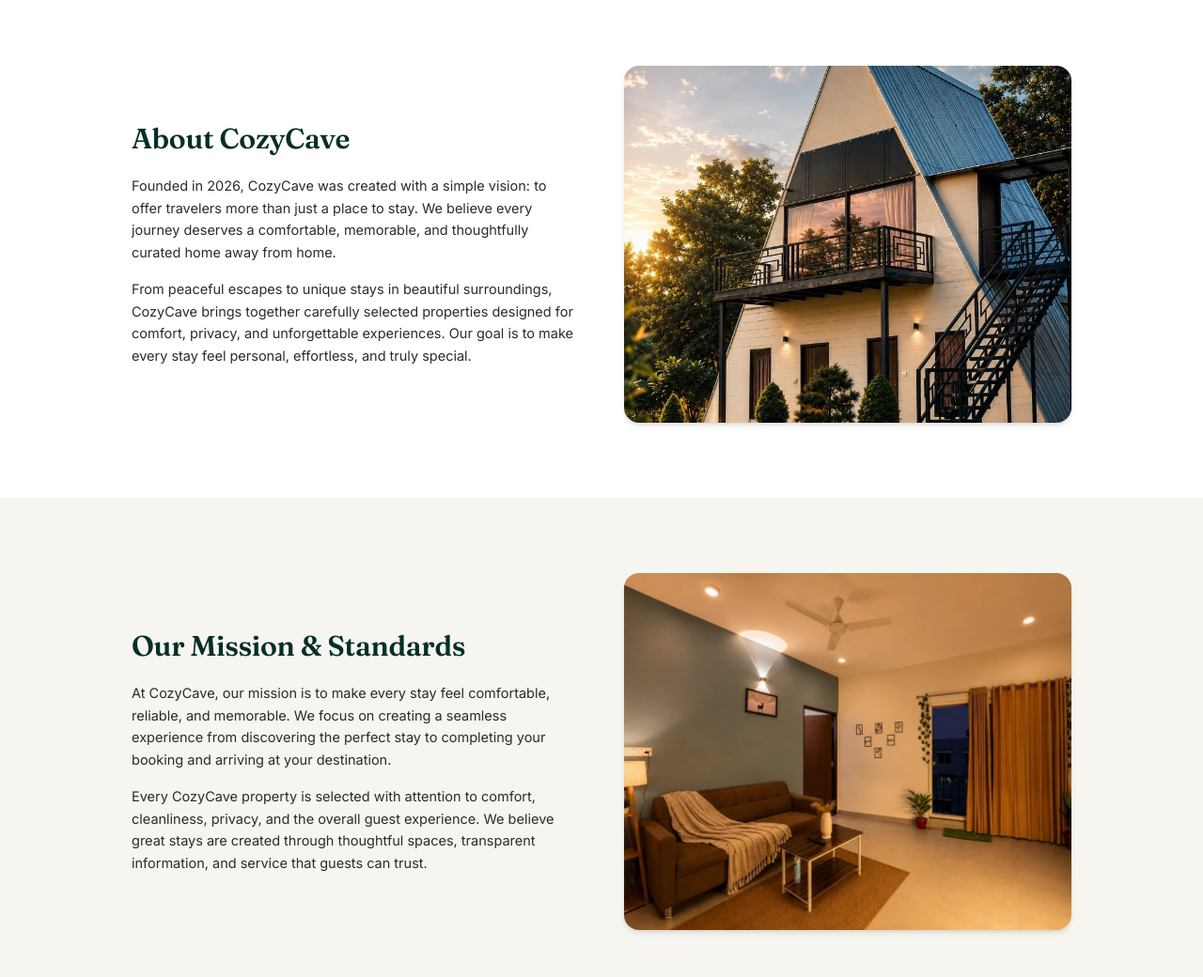
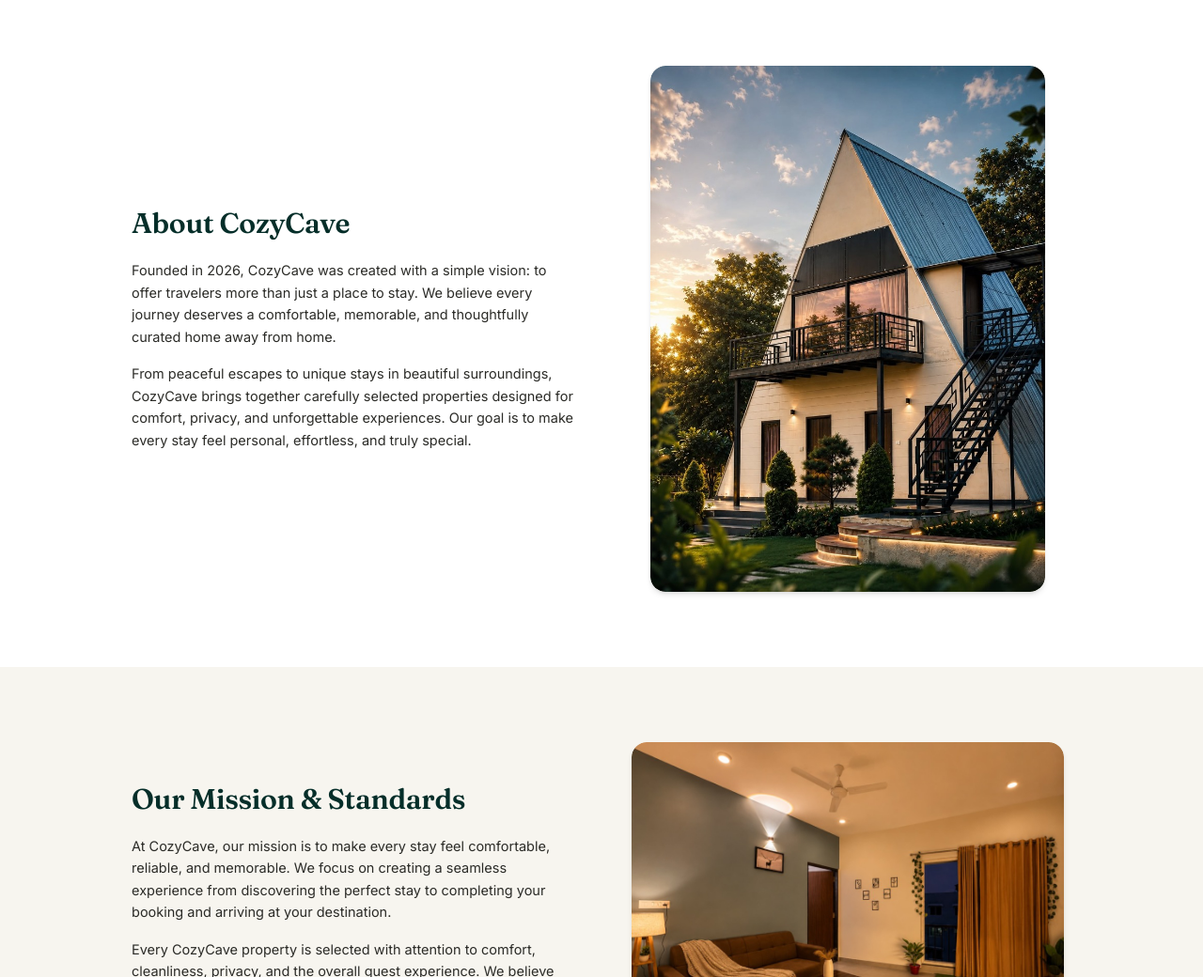
Before and after one commit to MUJAHID-QURESHI/CozyCave-MERN, a React (Vite) app in the folder frontend/: page /about in a window 1280 px wide. Shown: the part 378-1418 px from the top of the page at 94% size. Built offline with nearby package versions, Linux system fonts and the light colour scheme; no server answers.

Commit message:
Show full uncropped images on About page by using natural aspect ratio sizing

```diff
--- a/frontend/src/pages/public/About.jsx
+++ b/frontend/src/pages/public/About.jsx
@@ -34,11 +34,11 @@ export default function About() {
                 From peaceful escapes to unique stays in beautiful surroundings, CozyCave brings together carefully selected properties designed for comfort, privacy, and unforgettable experiences. Our goal is to make every stay feel personal, effortless, and truly special.
               </p>
             </div>
-            <div className="h-[320px] sm:h-[360px] md:h-[380px] rounded-2xl overflow-hidden shadow-md bg-cream relative">
+            <div className="rounded-2xl overflow-hidden shadow-md bg-cream relative max-w-[420px] w-full mx-auto md:ml-auto">
               <img
                 src={aboutExterior}
                 alt="Modern A-frame house exterior at sunset"
-                className="w-full h-full object-cover"
+                className="w-full h-auto block rounded-2xl"
               />
             </div>
           </div>
@@ -58,11 +58,11 @@ export default function About() {
                 Every CozyCave property is selected with attention to comfort, cleanliness, privacy, and the overall guest experience. We believe great stays are created through thoughtful spaces, transparent information, and service that guests can trust.
               </p>
             </div>
-            <div className="h-[320px] sm:h-[360px] md:h-[380px] rounded-2xl overflow-hidden shadow-md bg-cream-deep relative">
+            <div className="rounded-2xl overflow-hidden shadow-md bg-cream-deep relative max-w-[460px] w-full mx-auto md:ml-auto">
               <img
                 src={aboutInterior}
                 alt="Cozy modern living room interior"
-                className="w-full h-full object-cover"
+                className="w-full h-auto block rounded-2xl"
               />
             </div>
           </div>
```
